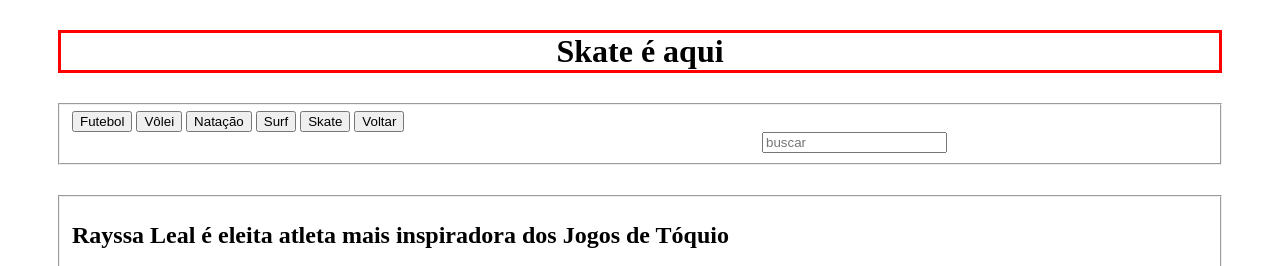
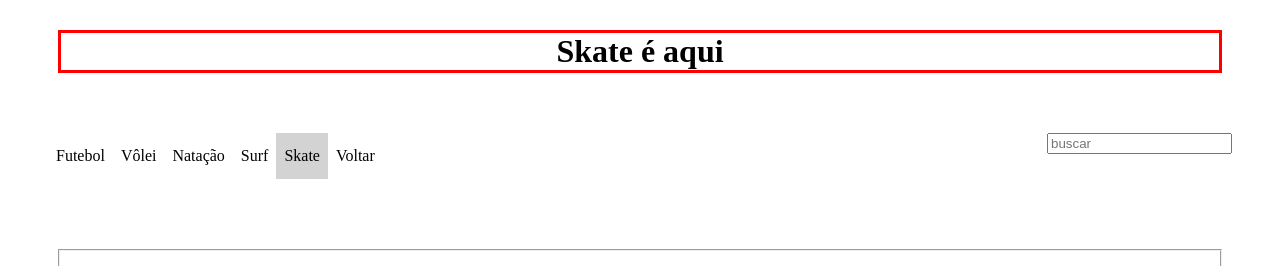
Before and after one commit to ICEI-PUC-Minas-PMV-ADS/pmv-ads-2021-2-e1-proj-web-t1-informacoes-legislativas, a plain HTML site: page src/skate.html in a window 1280 px wide. Shown: the top 266 px of the page. Drawn offline with Linux system fonts and the light colour scheme.

Commit message:
Atualizando os html e css com algumas mudanças

```diff
--- a/src/skate.html
+++ b/src/skate.html
@@ -8,19 +8,20 @@
     <link rel="stylesheet" href="style.css">
 </head>
 <body>
-    <div>
-        <div><h1>Skate é aqui</h1></div>
-        <div>
-            <fieldset>
-            <a href="futebol.html" target="_self"><button>Futebol</button></a>
-            <a href="Volei.html" target="_self"><button>Vôlei</button></a>
-            <a href="natacao.html"><button>Natação</button></a>
-            <a href="surf.html"><button>Surf</button></a>
-            <a href="skate.html"><button>Skate</button></a>
-            <a href="index.html"><button>Voltar</button></a>
-            <input style="margin-left: 690px;" type="text" placeholder="buscar">
-            </fieldset>
-        </div>
+    <header>
+        <h1>Skate é aqui</h1>
+    	<div>
+			<ul>
+				<li><a href="futebol.html" target="_self">Futebol</a></li>
+				<li><a href="Volei.html" target="_self">Vôlei</a></li>
+				<li><a href="natacao.html">Natação</a></li>
+				<li><a href="surf.html">Surf</a></li>
+				<li><a class = "active" href="skate.html">Skate</a></li>
+				<li><a href="index.html">Voltar</a></li>
+				<input style="float:right" type="text" placeholder="buscar">
+			</ul>
+     	</div>
+	</header>
         <div>
             <fieldset>
             <h2>Rayssa Leal é eleita atleta mais inspiradora dos Jogos de Tóquio</h2>
--- a/src/style.css
+++ b/src/style.css
@@ -17,3 +17,38 @@ fieldset{
 .h2-1{
     text-align: center;
 }
+
+.logo img{float:left;}
+
+header ul {
+  list-style-type: none;
+  margin: 0;
+  padding: 30pt;
+  overflow: hidden;
+  background-color: white;
+}
+
+header li {
+  float: left;
+}
+
+header li a {
+  display: block;
+  color: black;
+  text-align: center;
+  padding: 14px 8px;
+  text-decoration: none;
+}
+
+/* Change the link color to gray on hover */
+header li a:hover {
+  background-color: gray;
+}
+
+.active {
+  background-color: lightgray;
+}
+
+input{
+	float: right;
+}
```
Also changed, not shown: src/Volei.html (+13 -2 lines), src/futebol.html (+12 -12 lines), src/index.html (+13 -12 lines), src/natacao.html (+13 -1 lines), src/surf.html (+15 -3 lines).
